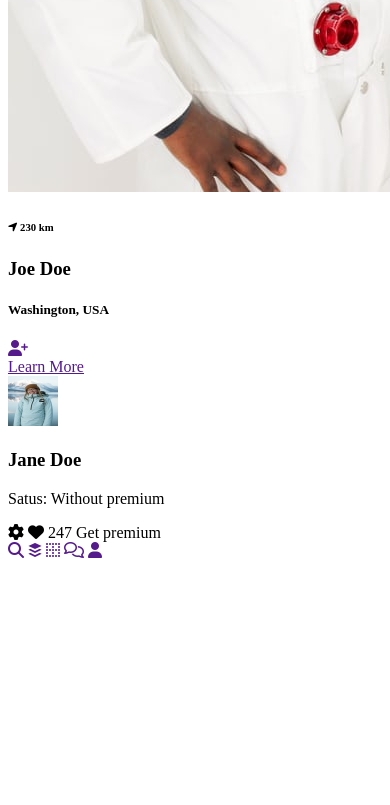
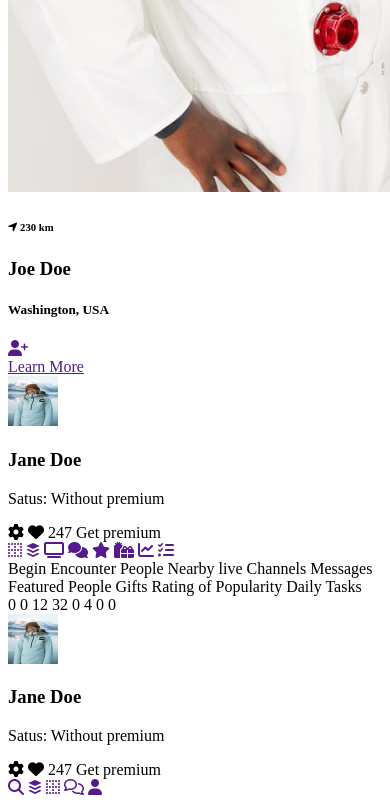
Before and after one commit to D-E-F-E-A-T/SwipexClone, a website: page src/index.html in a window 390 px wide. Shown: the part 863-1668 px from the top of the page. Before the commit the page ends 1431 px from the top, so only its background shows below. Drawn offline with Linux system fonts and the light colour scheme.

Commit message:
improved appearance for the small screen

```diff
--- /dev/null
+++ b/src/assets/styles/modules/_content-right.css
@@ -0,0 +1,3 @@
+.content-right {
+    grid-area: content-right;
+}
--- a/src/assets/styles/modules/_main.css
+++ b/src/assets/styles/modules/_main.css
@@ -4,7 +4,7 @@ main {
 
         display: grid;
         grid-template-columns: 30% 40% 30%;
-        grid-template-areas: "user-info tape .."
+        grid-template-areas: "user-info tape content-right"
                              " .. slide .."
     }
 }
--- a/src/assets/styles/modules/_slide-section.css
+++ b/src/assets/styles/modules/_slide-section.css
@@ -7,7 +7,7 @@
 
 
     @mixin atLarge {
-        margin-top: -60px;
+        margin-top: -550px;
         width: 100%;
 
     }
--- /dev/null
+++ b/src/assets/styles/modules/_user-links.css
@@ -0,0 +1,55 @@
+.user-links {
+
+    border-radius: 10px;
+    margin-left: 30px;
+    margin-top: 50px;
+    display: flex;
+
+    white-space: nowrap;
+    overflow: hidden;
+
+
+
+    &__containers {
+        display: flex;
+        flex-direction: column;
+    }
+
+    &__item {
+        font-size: 2rem;
+        color: darkgray;
+        margin-bottom: 20px;
+
+    }
+
+    &__text {
+        font-size: 1.2rem;
+        margin-left: 20px;
+        margin-bottom: 35px;
+        color: darkgray;
+    }
+
+    &__num {
+        visibility: hidden;
+        margin-bottom: 18px;
+        margin-left: 12vw;
+        background-color: $mainOrange;
+        border-radius: 10px;
+        padding: 10px;
+        text-align: center;
+
+
+
+        &--gray {
+            background-color: darkgray;
+            color: $mainGray;
+
+
+        }
+
+
+        &--not-hidden {
+            visibility: visible;
+        }
+    }
+}
--- a/src/assets/styles/style.css
+++ b/src/assets/styles/style.css
@@ -11,3 +11,4 @@
 @import 'modules/_display-none.css';
 @import 'modules/_content-left.css';
 @import 'modules/_user-info.css';
+@import 'modules/_user-links.css';
--- a/src/index.html
+++ b/src/index.html
@@ -86,6 +86,62 @@
                 </div>
             </div>
 
+            <div class="user-links">
+
+
+                <div class="user-links__containers">
+
+                <a class="user-links__item" href=""><i class="fas fa-border-none"></i></a>
+                <a class="user-links__item" href=""><i class="fab fa-buffer"></i></a>
+                <a class="user-links__item" href=""><i class="fas fa-tv"></i></a>
+                <a class="user-links__item" href=""><i class="fas fa-comments"></i></a>
+                <a class="user-links__item" href=""><i class="fas fa-star"></i></a>
+                <a class="user-links__item" href=""><i class="fas fa-gifts"></i></a>
+                <a class="user-links__item" href=""><i class="fas fa-chart-line"></i></a>
+                <a class="user-links__item" href=""><i class="fas fa-tasks"></i></a>
+
+                </div>
+                <div class="user-links__containers">
+                    <span class="user-links__text">Begin Encounter</span>
+                    <span class="user-links__text">People Nearby</span>
+                    <span class="user-links__text">live Channels</span>
+                    <span class="user-links__text">Messages</span>
+                    <span class="user-links__text">Featured People</span>
+                    <span class="user-links__text">Gifts</span>
+                    <span class="user-links__text">Rating of Popularity</span>
+                    <span class="user-links__text">Daily Tasks</span>
+                </div>
+
+                <div class="user-links__containers">
+                    <span class="user-links__num">0</span>
+                    <span class="user-links__num">0</span>
+                    <span class="user-links__num user-links__num--not-hidden user-links__num--gray">12</span>
+                    <span class="user-links__num user-links__num--not-hidden">32</span>
+                    <span class="user-links__num">0</span>
+                    <span class="user-links__num user-links__num--not-hidden">4</span>
+                    <span class="user-links__num">0</span>
+                    <span class="user-links__num">0</span>
+
+                </div>
+
+            </div>
+
+
+        </aside>
+
+        <aside class="content-right display-none">
+
+            <div class="user-info">
+                <img class="user-info__image" src="assets/images/person2.jpg" alt="user-photo">
+                <h3 class="user-info__name">Jane Doe</h3>
+                <p class="user-info__status">Satus: Without premium</p>
+                <i  class="user-info__icon fas fa-cog"></i>
+                <i class="user-info__heart fas fa-heart"></i>
+                <a class="user-info__link">247</a>
+                <a class="user-info__button">Get premium</a>
+                </div>
+            </div>
+
 
         </aside>
 
```
